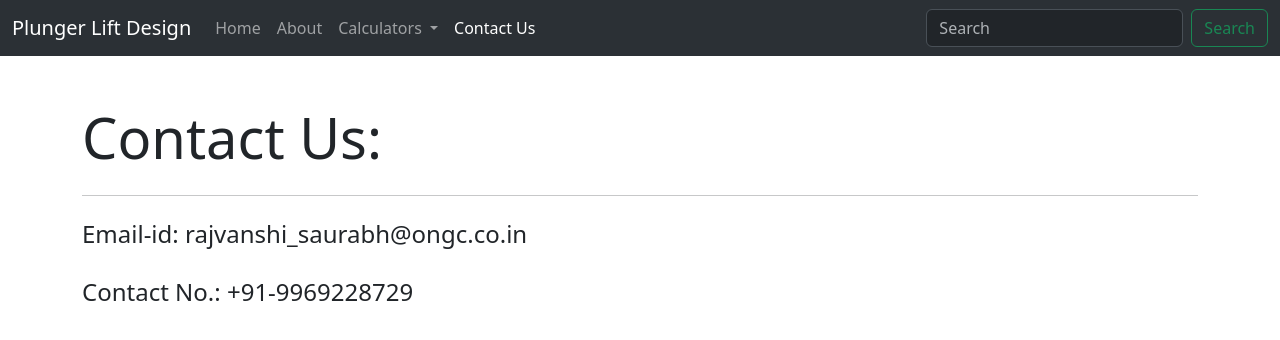
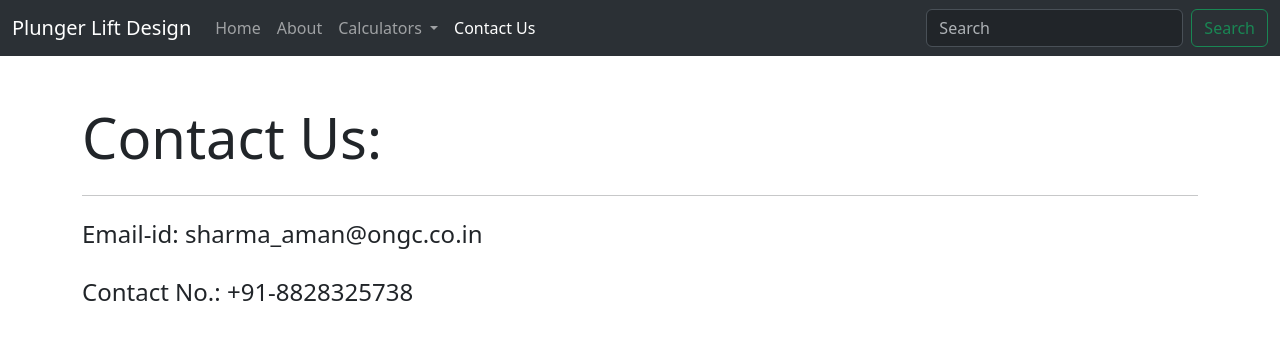
Before and after one commit to amnnsharma/PlungerLift, a plain HTML site: page contact.html in a window 1280 px wide. Drawn offline with nearby package versions, Linux system fonts and the light colour scheme.

Commit message:
Update contact.html
Changed name to Aman

```diff
--- a/contact.html
+++ b/contact.html
@@ -57,8 +57,8 @@
         <h1 class="display-4">Contact Us:</h1>
         <p class="lead"></p>
         <hr class="my-4">
-        <p><h4> Email-id: rajvanshi_saurabh@ongc.co.in <br><br>
-            Contact No.: +91-9969228729 </h4></p>
+        <p><h4> Email-id: sharma_aman@ongc.co.in <br><br>
+            Contact No.: +91-8828325738 </h4></p>
         <p class="lead">
           <!-- <a class="btn btn-primary btn-lg" href="#" role="button">Learn more</a> -->
         </p>
```
